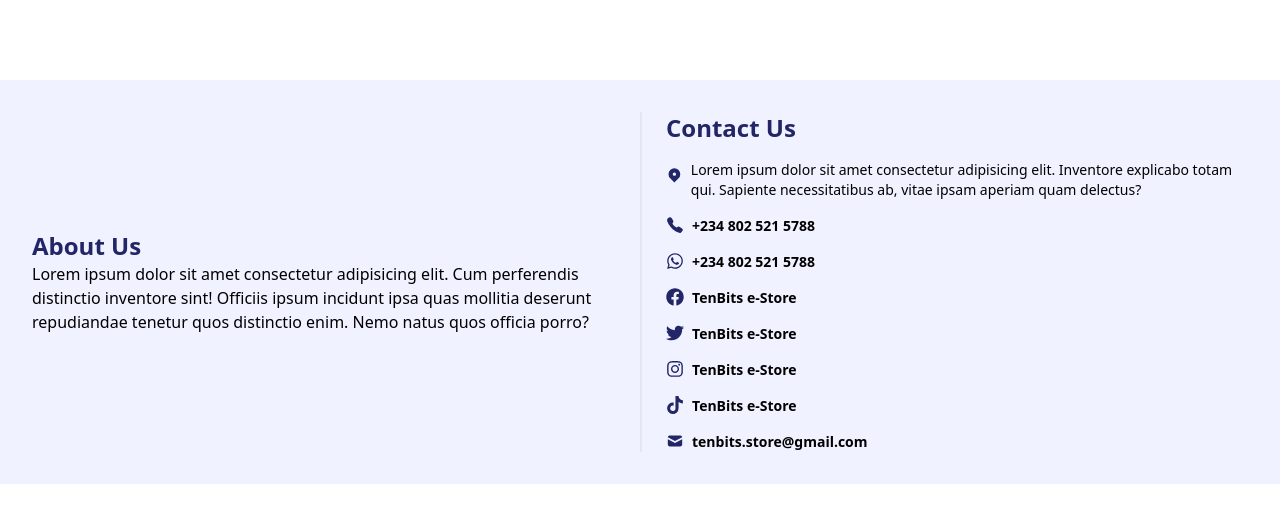
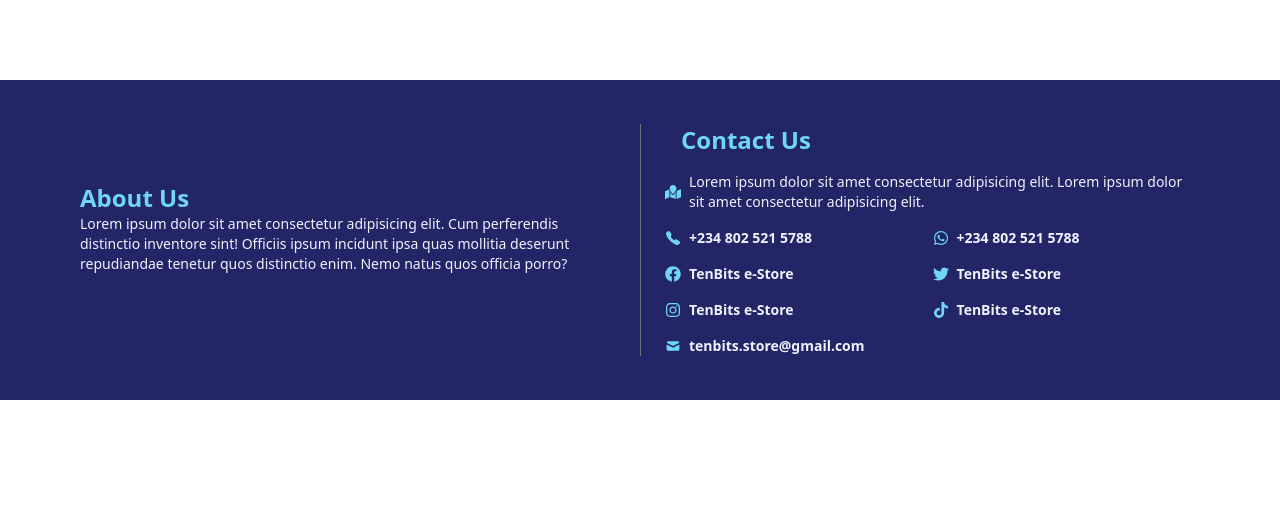
Before and after one commit to SageKyle/tenbits, a Next.js app in the folder frontend/: page /e-store/About in a window 1280 px wide. Shown: the top 522 px of the page. Built offline with nearby package versions, Linux system fonts and the light colour scheme.

Commit message:
compleate styles and markup for template store
what is remaining is to use proper images and links

```diff
--- a/frontend/src/pages/e-store/About.jsx
+++ b/frontend/src/pages/e-store/About.jsx
@@ -3,21 +3,22 @@ import {
 	FaFacebook,
 	FaInstagram,
 	FaLinkedin,
+	FaMapMarked,
 	FaTiktok,
 	FaTwitter,
 	FaWhatsapp,
 } from 'react-icons/fa'
-import { HiLocationMarker, HiMail } from 'react-icons/hi'
+import { HiMail } from 'react-icons/hi'
 import { IoCall } from 'react-icons/io5'
 
 export default function About() {
 	return (
-		<section className="w-full min-h-[20rem] flex items-center justify-between flex-col p-8 bg-accent my-20 lg:flex-row">
-			<article className="lg:w-1/2 h-full lg:pr-6">
-				<h4 className="text-2xl font-semibold text-primary capitalize">
+		<section className="w-full min-h-[20rem] flex items-center justify-center flex-col p-8 bg-primary text-accent my-20 lg:flex-row">
+			<article className="lg:w-1/2 max-w-[35rem] h-full pb-6 border-b lg:border-0 border-gray-500 lg:pr-6">
+				<h4 className="text-2xl font-semibold text-secondary capitalize">
 					about us
 				</h4>
-				<p>
+				<p className="text-sm">
 					Lorem ipsum dolor sit amet consectetur adipisicing elit. Cum
 					perferendis distinctio inventore sint! Officiis ipsum incidunt ipsa
 					quas mollitia deserunt repudiandae tenetur quos distinctio enim. Nemo
@@ -25,55 +26,54 @@ export default function About() {
 				</p>
 			</article>
 
-			<article className="lg:w-1/2 h-full lg:pl-6  lg:border-l-2 border-slate-200">
-				<h4 className="text-2xl font-semibold text-primary capitalize">
+			<article className="w-full max-w-[35rem] lg:w-1/2 h-full mt-4 lg:mt-0 lg:pl-6  lg:border-l border-gray-500">
+				<h4 className="text-2xl font-semibold text-secondary capitalize lg:ml-4">
 					contact us
 				</h4>
-				<div className="flex items-start gap-2 mt-4">
-					<HiLocationMarker className="text-primary text-3xl" />
-					<p className="text-sm">
-						Lorem ipsum dolor sit amet consectetur adipisicing elit. Inventore
-						explicabo totam qui. Sapiente necessitatibus ab, vitae ipsam aperiam
-						quam delectus?
+				<div className="grid grid-cols-[1rem_auto] gap-2 items-center justify-start mt-4">
+					<FaMapMarked className="text-secondary text-md" />
+					<p className="text-sm inline-block">
+						Lorem ipsum dolor sit amet consectetur adipisicing elit. Lorem ipsum
+						dolor sit amet consectetur adipisicing elit.
 					</p>
 				</div>
-				<section className="font-semibold">
-					<div className="flex items-start gap-2 mt-4">
-						<IoCall className="text-primary text-lg" />
+				<section className="font-semibold grid grid-cols-2">
+					<div className="flex items-center gap-2 mt-4">
+						<IoCall className="text-secondary text-md" />
 						<Link href={'tel:+2348025215788'} className="text-sm">
 							+234 802 521 5788
 						</Link>
 					</div>
-					<div className="flex items-start gap-2 mt-4">
-						<FaWhatsapp className="text-primary text-lg" />
+					<div className="flex items-center gap-2 mt-4">
+						<FaWhatsapp className="text-secondary text-md" />
 						<p className="text-sm">+234 802 521 5788</p>
 					</div>
-					<div className="flex items-start gap-2 mt-4">
-						<FaFacebook className="text-primary text-lg" />
+					<div className="flex items-center gap-2 mt-4">
+						<FaFacebook className="text-secondary text-md" />
 						<Link href={'www.facebook.com'} target="_blank" className="text-sm">
 							TenBits e-Store
 						</Link>
 					</div>
-					<div className="flex items-start gap-2 mt-4">
-						<FaTwitter className="text-primary text-lg" />
+					<div className="flex items-center gap-2 mt-4">
+						<FaTwitter className="text-secondary text-md" />
 						<Link href={'www.twitter.com'} target="_blank" className="text-sm">
 							TenBits e-Store
 						</Link>
 					</div>
-					<div className="flex items-start gap-2 mt-4">
-						<FaInstagram className="text-primary text-lg" />
+					<div className="flex items-center gap-2 mt-4">
+						<FaInstagram className="text-secondary text-md" />
 						<Link href={'www.twitter.com'} target="_blank" className="text-sm">
 							TenBits e-Store
 						</Link>
 					</div>
-					<div className="flex items-start gap-2 mt-4">
-						<FaTiktok className="text-primary text-lg" />
+					<div className="flex items-center gap-2 mt-4">
+						<FaTiktok className="text-secondary text-md" />
 						<Link href={'www.twitter.com'} target="_blank" className="text-sm">
 							TenBits e-Store
 						</Link>
 					</div>
-					<div className="flex items-start gap-2 mt-4">
-						<HiMail className="text-primary text-lg" />
+					<div className="flex items-center gap-2 mt-4">
+						<HiMail className="text-secondary text-md" />
 						<Link
 							href={'mailto:tenbits.store@gmail.com'}
 							target="_blank"
--- a/frontend/src/pages/e-store/HotDeals.jsx
+++ b/frontend/src/pages/e-store/HotDeals.jsx
@@ -6,15 +6,15 @@ import { HiArrowLongRight } from 'react-icons/hi2'
 export default function HotDeals() {
 	return (
 		<article className="w-full bg-accent my-20 p8">
-			<section className="flex items-center justify-center grid grid-cols-[repeat(auto-fill,_minmax(30rem,1fr))] gap-6 p-16">
-				<div className="flex flex-col gap-4">
+			<section className="w-full items-center justify-center grid md:grid-cols-[repeat(auto-fit,_minmax(27rem,1fr))] gap-6 p-8 md:p-14 mx-auto">
+				<div className="w-full max-w-[35rem] flex flex-col gap-4 lg:p-4">
 					<button
 						type="button"
-						className="bg-orange py-2 px-4 font-bold text-white uppercase inline-block mx-auto"
+						className="w-fit bg-orange py-2 px-4 font-bold text-white uppercase inline-block mx-auto lg:mx-0"
 					>
 						hot deals!
 					</button>
-					<p className="my-2">
+					<p className="my-2 text-sm">
 						Lorem ipsum dolor sit amet consectetur adipisicing elit. Fuga
 						numquam dicta totam et voluptatem. Rerum dolorum voluptate debitis!
 						Praesentium architecto quam odio debitis facilis omnis blanditiis,
@@ -22,13 +22,13 @@ export default function HotDeals() {
 					</p>
 					<Link
 						href={'e-store/products'}
-						className="flex items-center gap-1 capitalize font-semibold text-primary hover:text-primary-dark hover:underline hover:gap-2 transition-all ease-in-out duration-200"
+						className="flex items-center gap-1 w-fit capitalize font-semibold text-primary hover:text-primary-dark hover:underline hover:gap-2 transition-all ease-in-out duration-200"
 					>
 						buy now{' '}
 						<HiArrowLongRight className="animate transition-all animate-pulse linear duration-150" />
 					</Link>
 				</div>
-				<div className="relative w-inherit h-[25rem] flex">
+				<div className="relative w-full max-w-[35rem] h-[25rem] flex">
 					<Image src={DealImage} fill loading="lazy" className="object-fill" />
 				</div>
 			</section>
--- a/frontend/src/pages/e-store/LatestProducts.jsx
+++ b/frontend/src/pages/e-store/LatestProducts.jsx
@@ -6,12 +6,12 @@ import { HiArrowLongRight } from 'react-icons/hi2'
 export default function LatestProducts() {
 	return (
 		<section className="w-4/5 mx-auto relative my-20">
-			<h3 className="text-primary mb-6  capitalize text-2xl font-bold">
+			<h3 className="text-primary mb-6 capitalize text-lg md:text-2xl font-bold">
 				latest products
 			</h3>
 			<Link
 				href={'e-store/products'}
-				className="flex items-center gap-1 absolute right-0 top-0 capitalize font-semibold hover:text-orange underline hover:gap-2 transition-all ease-in-out duration-200"
+				className="flex items-center gap-1 absolute right-0 top-1 capitalize text-xs sm:text-sm font-semibold hover:text-orange underline hover:gap-2 transition-all ease-in-out duration-200"
 			>
 				view all products <HiArrowLongRight />
 			</Link>
--- a/frontend/src/pages/e-store/TopCategories.jsx
+++ b/frontend/src/pages/e-store/TopCategories.jsx
@@ -1,6 +1,7 @@
 import Link from 'next/link'
 // import Image from "next/image"
-import { FaShoePrints, FaShoppingBag } from 'react-icons/fa'
+import { FaShoePrints } from 'react-icons/fa'
+import { GiClothes, GiNecklaceDisplay } from 'react-icons/gi'
 import { IoBag } from 'react-icons/io5'
 
 export default function TopCategories() {
@@ -12,12 +13,12 @@ export default function TopCategories() {
 			<p className="mb-4">
 				here are some of our top-trending product categories
 			</p>
-			<section className="m-4 grid grid-cols-[repeat(auto-fill,_minmax(10rem,1fr))] gap-8">
+			<section className="my-4 grid grid-cols-[repeat(auto-fill,_minmax(10rem,1fr))] gap-8">
 				<Link
 					href={'e-store/products?category=clothes'}
 					className="flex flex-col gap-3 items-center shadow p-4 rounded-md"
 				>
-					<FaShoppingBag className="text-3xl" />
+					<GiClothes className="text-3xl" />
 					<span>clothes</span>
 				</Link>
 				<Link
@@ -35,19 +36,19 @@ export default function TopCategories() {
 					<span>bags</span>
 				</Link>
 				<Link
+					href={'e-store/products?category=jewelries'}
+					className="flex flex-col gap-3 items-center shadow p-4 rounded-md"
+				>
+					<GiNecklaceDisplay className="text-3xl" />
+					<span>Jewelries</span>
+				</Link>
+				{/* <Link
 					href={'e-store/products?category=clothes'}
 					className="flex flex-col gap-3 items-center shadow p-4 rounded-md"
 				>
 					<FaShoppingBag className="text-3xl" />
 					<span>clothes</span>
-				</Link>
-				<Link
-					href={'e-store/products?category=clothes'}
-					className="flex flex-col gap-3 items-center shadow p-4 rounded-md"
-				>
-					<FaShoppingBag className="text-3xl" />
-					<span>clothes</span>
-				</Link>
+				</Link> */}
 			</section>
 		</article>
 	)
--- a/frontend/src/pages/e-store/index.jsx
+++ b/frontend/src/pages/e-store/index.jsx
@@ -37,19 +37,20 @@ export default function Store() {
 			</Head>
 			<StoreNavbar logo={storeCredentials.logo} name={storeCredentials.name} />
 
-			<section>
-				<article className="min-h-[25rem] pb-6 flex justify-center items-end bg-hero-bg bg-no-repeat bg-cover bg-center bg-black bg-blend-screen opacity-90 relative lg:min-h-[85vh] lg:bg-hero-bg-wide lg:justify-end ">
-					<div className="flex items-center flex-col gap-2 h-full w-3/4 px-6 pt-2 pb-6 bg-primary rounded-md bg-clip-padding backdrop-filter backdrop-blur-sm bg-opacity-20 border border-slate-500 lg:w-1/2 lg:mx-auto lg:h-fit">
-						<h3 className="text-primary-dark text-xl mx-auto my-6 capitalize font-bold self-start">
+			<section className="w-full">
+				<article className=" w-full bg-accent py-6 flex flex-col-reverse justify-evenly items-center lg:flex-row">
+					<div className="flex items-center flex-col mt-6 w-[90%] pt-2 pb-6 lg:pl-8 lg:w-[40%]">
+						<h4 className="text-xs capitalize font-bold text-orange self-start">
+							{storeCredentials.name}
+						</h4>
+						<h3 className="text-primary text-xl mb-4 font-bold self-start">
 							{storeCredentials.tagline}
 						</h3>
-						<p className="mb-4 text-accent text-sm">
-							{storeCredentials.featureText}
-						</p>
+						<p className="mb-4 text-sm">{storeCredentials.featureText}</p>
 						<PrimaryBtn link={'/auth/register'} text={'get started'} />
 					</div>
-					<div className="relative">
-						<Image src={storeCredentials.featuredImg} fill />
+					<div className="w-[90%] mx-auto relative h-[30rem] lg:w-[40%]">
+						<Image src={storeCredentials.featuredImg} fill loading="lazy" />
 					</div>
 				</article>
 			</section>
```
